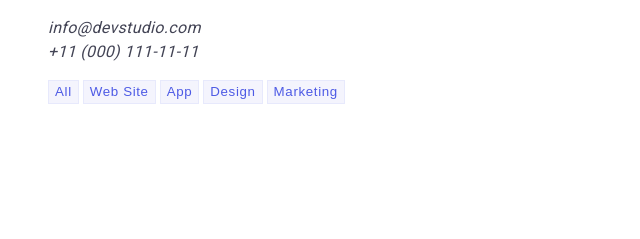
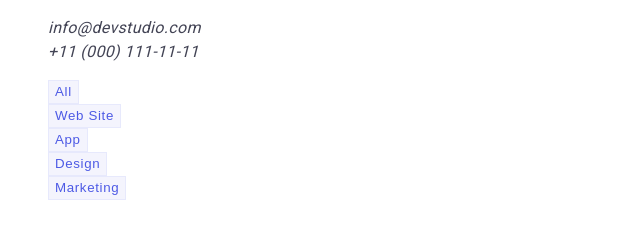
Before and after one commit to dimasalabai/goit-markup-hw-02, a plain HTML site: page portfolio.html in a window 1280 px wide. Shown: the part 117-356 px from the top of the page, without its empty margins (0-640 px from the left). Drawn offline with Linux system fonts and the light colour scheme.

Commit message:
Update .filter-item in portfolio.html

```diff
--- a/portfolio.html
+++ b/portfolio.html
@@ -47,24 +47,23 @@
 			<section class="page-filter">
 				<ul class="filter-list">
 					<li class="filter-item">
-						<a href="#" class="filter-link">
-							<button class="filter-button" type="button">All</button>
-						</a>
-						<a href="#" class="filter-link">
-							<button class="filter-button" type="button">Web Site</button>
-						</a>
-						<a href="#" class="filter-link">
-							<button class="filter-button" type="button">App</button>
-						</a>
-						<a href="#" class="filter-link">
-							<button class="filter-button" type="button">Design</button>
-						</a>
-						<a href="#" class="filter-link">
-							<button class="filter-button" type="button">Marketing</button>
-						</a>
+						<button class="filter-button" type="button">All</button>
+					</li>
+					<li class="filter-item">
+						<button class="filter-button" type="button">Web Site</button>
+					</li>
+					<li class="filter-item">
+						<button class="filter-button" type="button">App</button>
+					</li>
+					<li class="filter-item">
+						<button class="filter-button" type="button">Design</button>
+					</li>
+					<li class="filter-item">
+						<button class="filter-button" type="button">Marketing</button>
 					</li>
 				</ul>
 			</section>
+			<section class="page-row-one"></section>
 		</main>
 	</body>
 </html>
```
